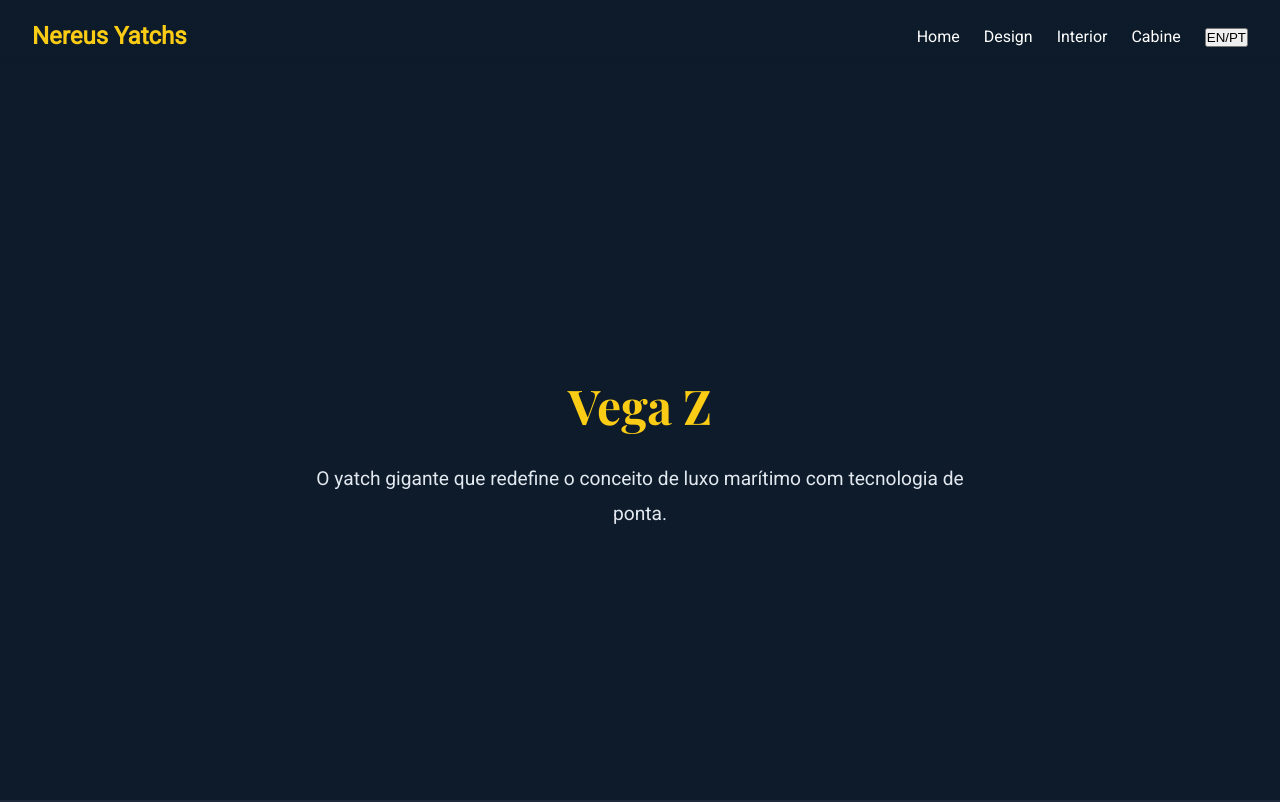
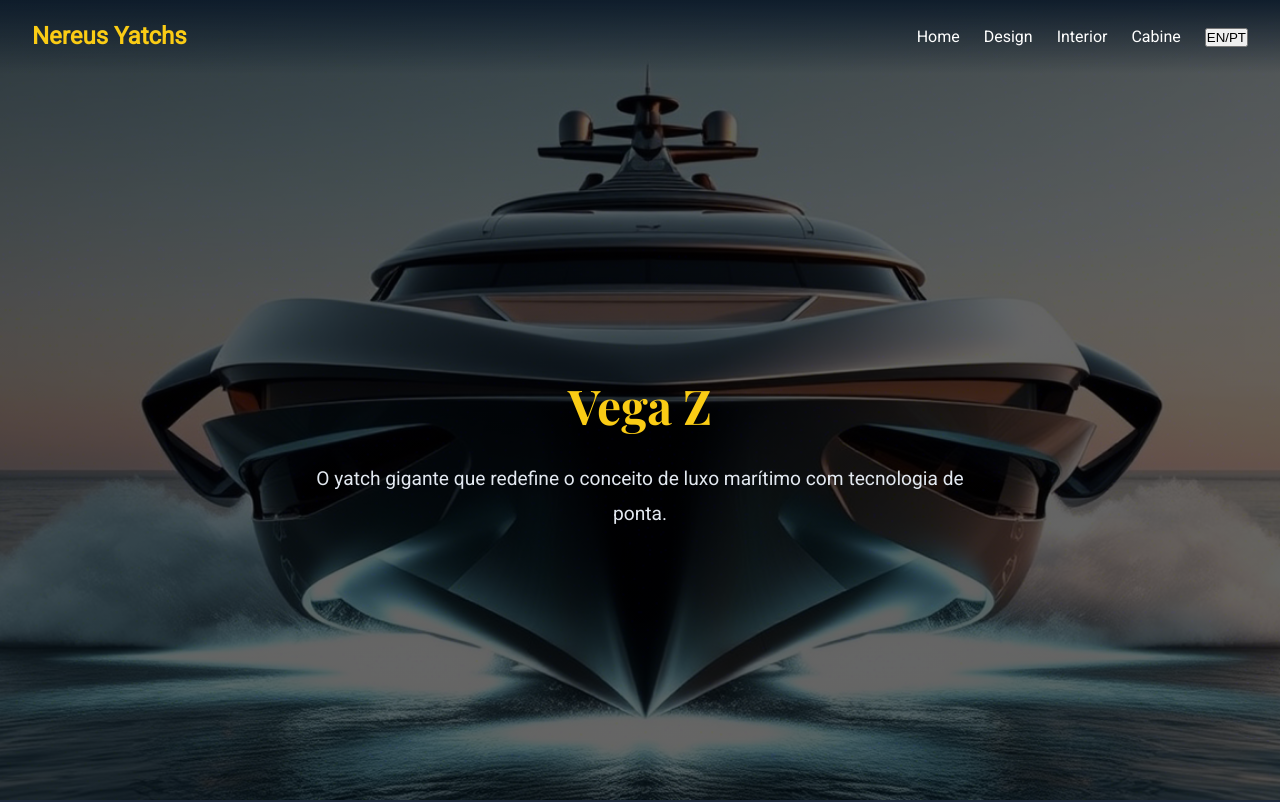
Before and after one commit to nereusyatchs/nereus-yatchs, a plain HTML site: page vega-z.html in a window 1280 px wide. Shown: the top 802 px of the page. Drawn offline with nearby package versions, Linux system fonts and the light colour scheme.

Commit message:
Update style.css

```diff
--- a/style.css
+++ b/style.css
@@ -332,3 +332,15 @@ img {
   padding-top: 6rem;
   position: relative;
 }
+/* Hero específico para Vega Z */
+.hero-vega {
+  background: linear-gradient(rgba(0,0,0,0.6), rgba(0,0,0,0.6)), url('assets/vega-z-front.jpg') center / cover no-repeat;
+  height: 100vh;
+  display: flex;
+  align-items: center;
+  justify-content: center;
+  text-align: center;
+  color: white;
+  padding-top: 6rem;
+  position: relative;
+}
```
